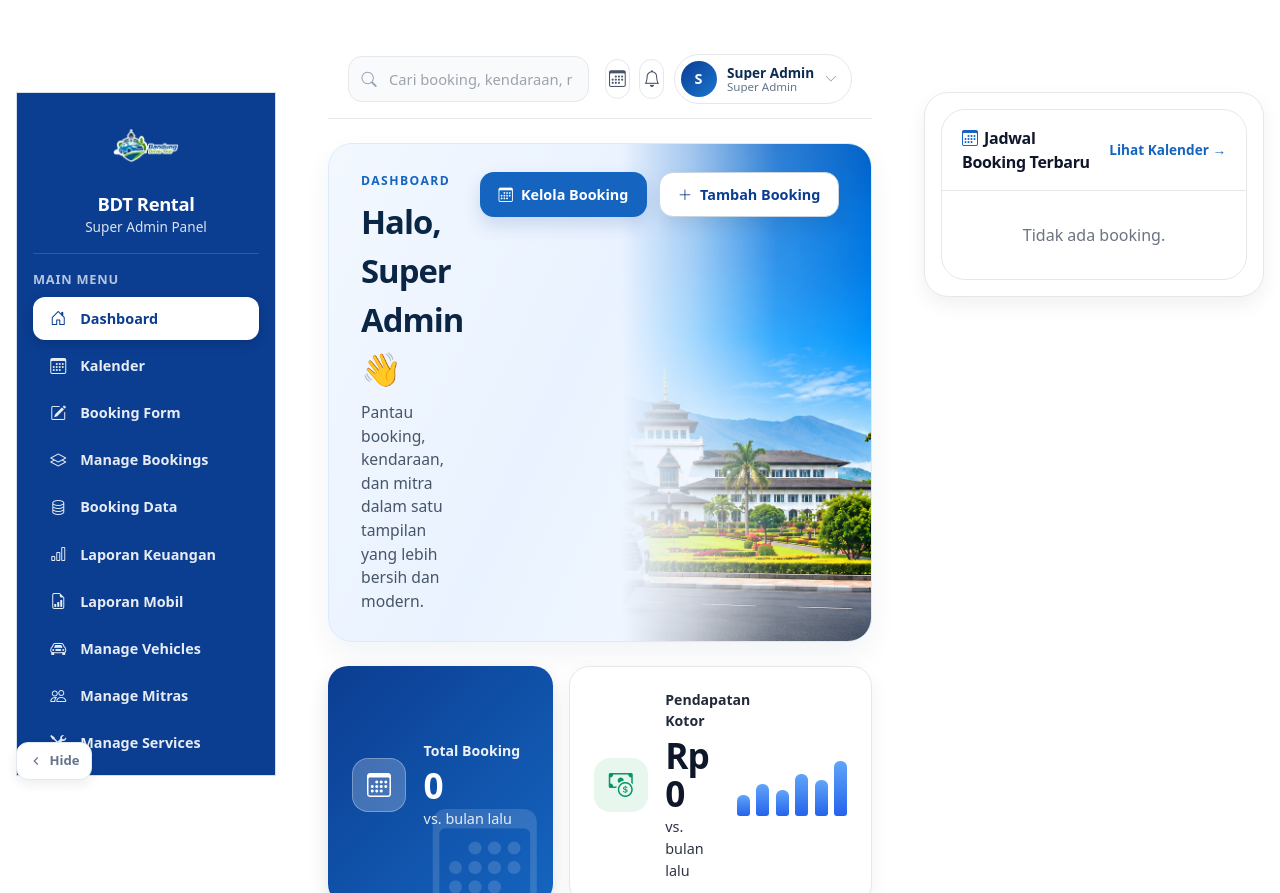
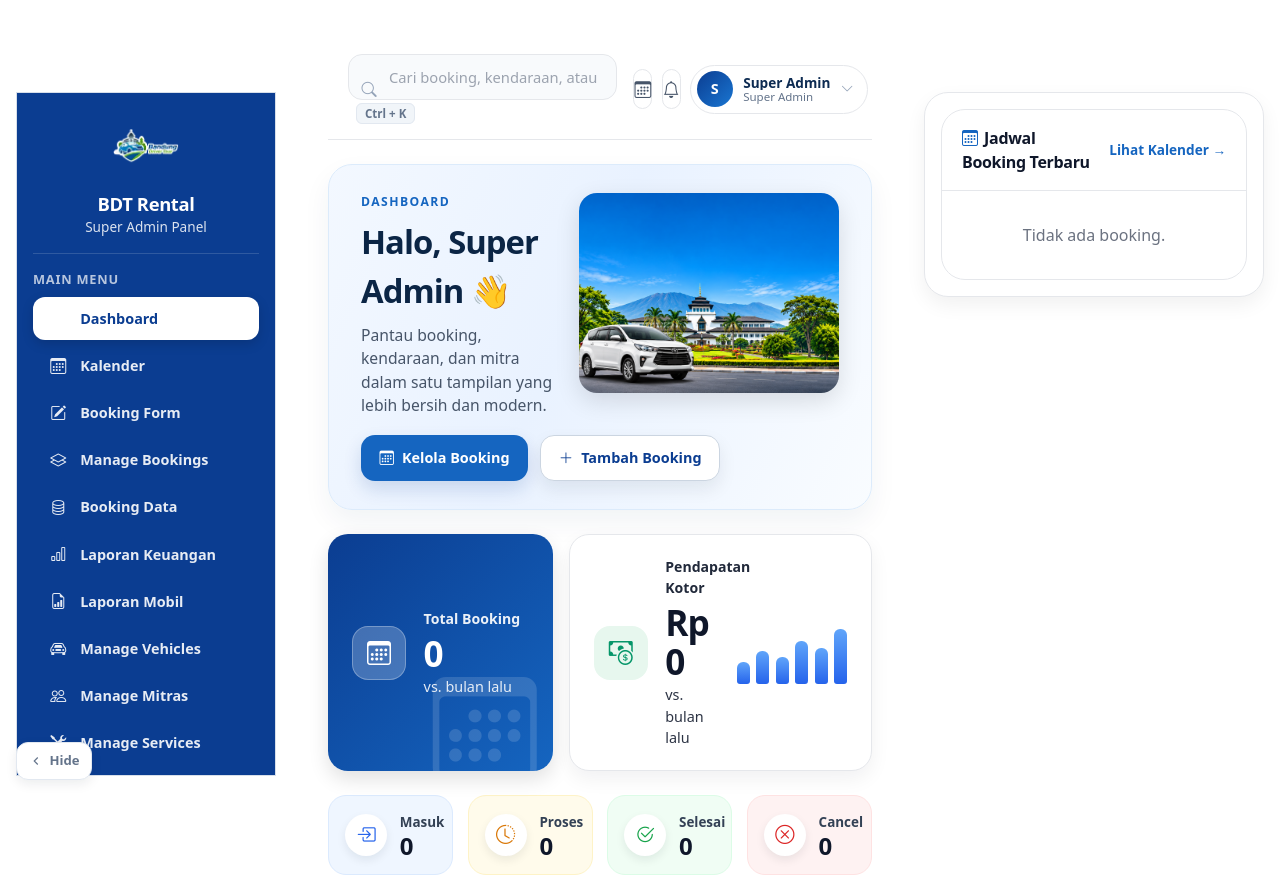
Before and after one commit to herurizkyfajar/bandungdrivertour, a Laravel app: page /dashboard in a window 1280 px wide. Shown: the top 893 px of the page. Run offline with Laravel 12, Linux system fonts and the light colour scheme; a user stored in the database is signed in; data comes from the database, SQL or seed files in the repository; data that the repository does not hold is empty; some libraries are stand-ins or nearby versions; some web fonts are replaced.

Commit message:
Perbaikan akhir dashboard: hero layout (teks kiri, gambar kanan, tombol stacked), topbar Ctrl+K badge, hilangkan growth badge negatif, sidebar ikon bootstrap-icons

```diff
--- a/resources/views/dashboard/index.blade.php
+++ b/resources/views/dashboard/index.blade.php
@@ -119,6 +119,16 @@
     letter-spacing: .06em;
     text-transform: uppercase;
     color: rgba(255,255,255,.7);
+  }
+
+  .dashboard-menu .nav-icon {
+    display: inline-flex;
+    align-items: center;
+    justify-content: center;
+    width: 1.35rem;
+    flex: 0 0 auto;
+    font-size: 1rem;
+    color: rgba(255,255,255,.9);
   }
 
   .dashboard-menu {
@@ -366,16 +376,15 @@
   }
 
   .dashboard-hero .hero-photo {
-    position: absolute;
-    top: 0;
-    right: 0;
-    bottom: 0;
-    width: 46%;
-    z-index: 1;
-    background: url('{{ asset('assets/img/gedung-sate-drive.png') }}') 64% 58% / cover no-repeat;
-    -webkit-mask-image: linear-gradient(to right, rgba(0,0,0,0) 0%, rgba(0,0,0,.3) 28%, rgba(0,0,0,.8) 62%, #000 100%);
-    mask-image: linear-gradient(to right, rgba(0,0,0,0) 0%, rgba(0,0,0,.3) 28%, rgba(0,0,0,.8) 62%, #000 100%);
-    pointer-events: none;
+    position: relative;
+    flex: 0 0 auto;
+    width: 42%;
+    min-width: 260px;
+    height: 200px;
+    border-radius: 18px;
+    overflow: hidden;
+    background: url('{{ asset('assets/img/gedung-sate-drive.png') }}') 60% 40% / cover no-repeat;
+    box-shadow: 0 8px 24px rgba(0,0,0,.12);
   }
 
   .dashboard-hero > div {
@@ -419,6 +428,8 @@
     flex: 0 0 auto;
     position: relative;
     z-index: 2;
+    margin-top: 1.1rem;
+    justify-content: flex-start;
   }
 
   .dashboard-hero .btn {
@@ -458,6 +469,19 @@
 
   .dashboard-hero .btn:not(.btn-primary):hover {
     background: #f8fafc;
+  }
+
+  /* Topbar shortcut badge */
+  .topbar-shortcut {
+    font-size: .72rem;
+    font-weight: 700;
+    color: #64748b;
+    background: #f1f5f9;
+    border: 1px solid #e2e8f0;
+    border-radius: 6px;
+    padding: .12rem .5rem;
+    margin-left: .5rem;
+    white-space: nowrap;
   }
 
   /* Kartu metrik utama (Total Booking / Pendapatan Kotor) */
@@ -1392,7 +1416,8 @@
         </button>
         <div class="topbar-search">
           <i class="bi bi-search"></i>
-          <input type="text" placeholder="Cari booking, kendaraan, mitra..." aria-label="Search">
+          <input type="text" placeholder="Cari booking, kendaraan, atau pelanggan..." aria-label="Search">
+          <span class="topbar-shortcut">Ctrl + K</span>
         </div>
       </div>
       <div class="topbar-right">
@@ -1414,18 +1439,18 @@
     </div>
 
     <div class="dashboard-hero">
-      <div class="hero-photo" aria-hidden="true"></div>
       <div class="hero-content">
         <div class="hero-eyebrow">Dashboard</div>
         <h2>Halo, {{ auth()->user()->name ?? 'Pengguna' }} 👋</h2>
         <div class="subtitle">Pantau booking, kendaraan, dan mitra dalam satu tampilan yang lebih bersih dan modern.</div>
-      </div>
         <div class="hero-actions">
           @if($role === 'super_admin')
             <a class="btn btn-primary" href="{{ route('bookings.index') }}"><i class="bi bi-calendar3"></i> Kelola Booking</a>
           @endif
           <a class="btn" href="{{ route('booking.create') }}"><i class="bi bi-plus-lg"></i> Tambah Booking</a>
         </div>
+      </div>
+      <div class="hero-photo" aria-hidden="true"></div>
     </div>
 
     @if($role === 'super_admin')
@@ -1445,9 +1470,9 @@
           <h4>Total Booking</h4>
           <div class="metric-row">
             <div class="metric-value">{{ $metrics['bookings'] ?? 0 }}</div>
-            @if(($growthLabel = $fmtGrowth($metrics['bookings_growth'] ?? null)) !== null)
-              <span class="metric-badge {{ ($metrics['bookings_growth'] ?? 0) < 0 ? 'down' : '' }}">
-                <i class="bi bi-arrow-{{ ($metrics['bookings_growth'] ?? 0) < 0 ? 'down' : 'up' }}"></i>{{ $growthLabel }}
+            @if(($growthLabel = $fmtGrowth($metrics['bookings_growth'] ?? null)) !== null && ($metrics['bookings_growth'] ?? 0) > 0)
+              <span class="metric-badge">
+                <i class="bi bi-arrow-up"></i>{{ $growthLabel }}
               </span>
             @endif
           </div>
@@ -1462,9 +1487,9 @@
           <h4>Pendapatan Kotor</h4>
           <div class="metric-row">
             <div class="metric-value">Rp {{ number_format($metrics['gross_revenue'] ?? 0, 0, ',', '.') }}</div>
-            @if(($growthLabel = $fmtGrowth($metrics['revenue_growth'] ?? null)) !== null)
-              <span class="metric-badge {{ ($metrics['revenue_growth'] ?? 0) < 0 ? 'down' : '' }}">
-                <i class="bi bi-arrow-{{ ($metrics['revenue_growth'] ?? 0) < 0 ? 'down' : 'up' }}"></i>{{ $growthLabel }}
+            @if(($growthLabel = $fmtGrowth($metrics['revenue_growth'] ?? null)) !== null && ($metrics['revenue_growth'] ?? 0) > 0)
+              <span class="metric-badge">
+                <i class="bi bi-arrow-up"></i>{{ $growthLabel }}
               </span>
             @endif
           </div>
```
Lines whose indentation alone changed are shown as unchanged.
